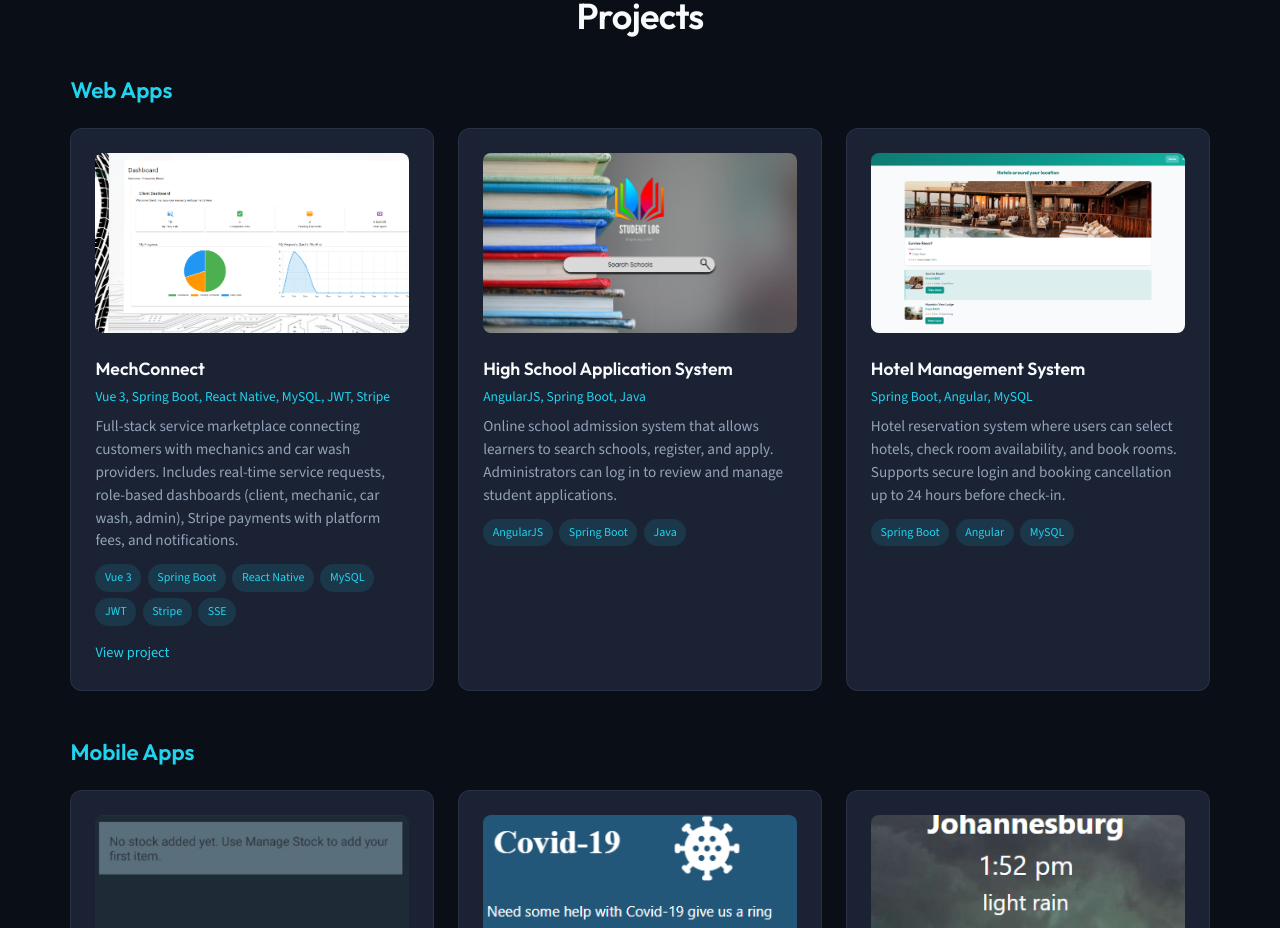
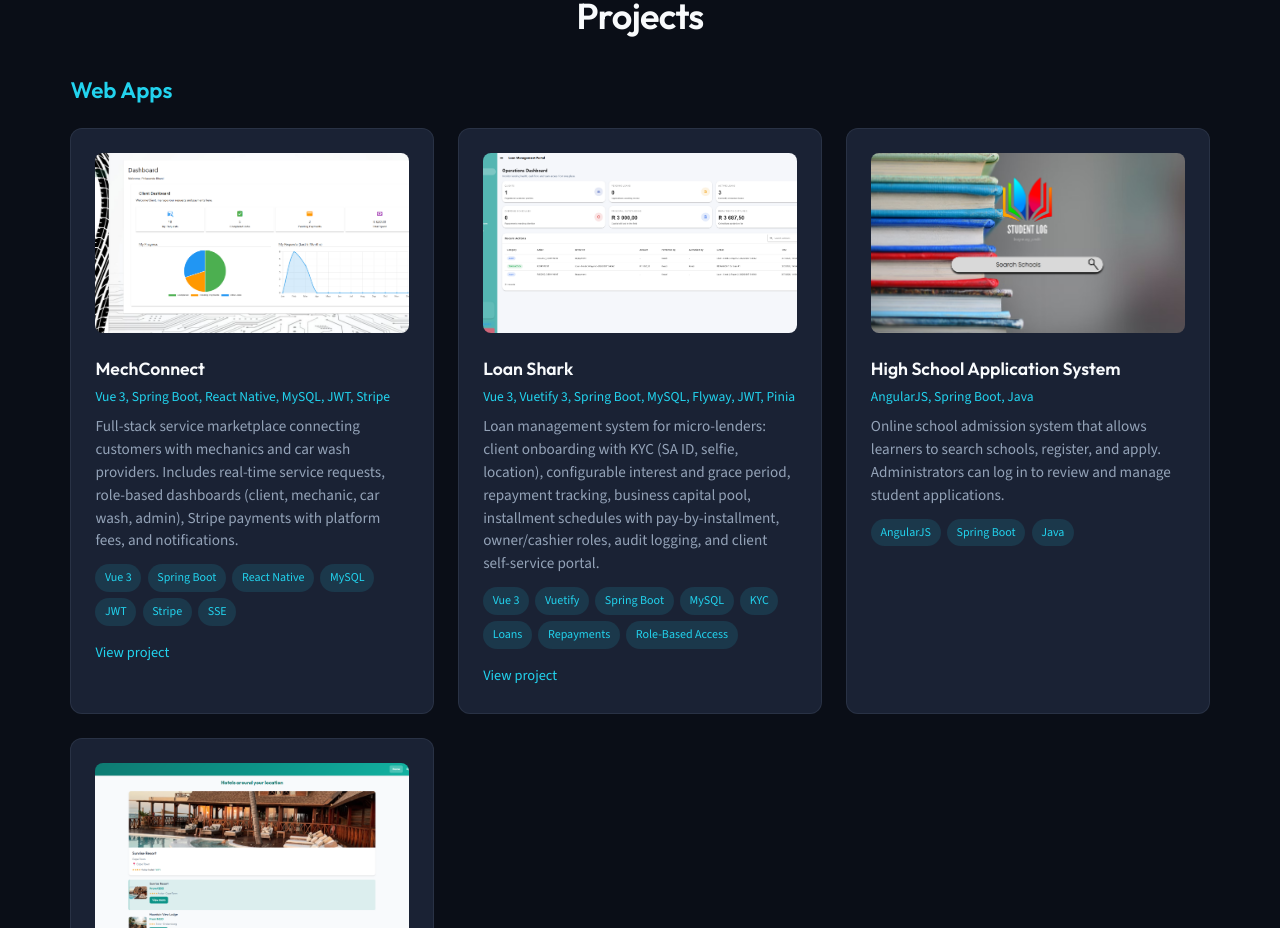
Before and after one commit to pbhaninaa/my-portfolio, a Vue app: page / in a window 1280 px wide. Shown: the part 2660-3588 px from the top of the page. Built offline with nearby package versions, Linux system fonts and the light colour scheme.

Commit message:
Added Loan App

```diff
--- a/src/data/defaultProfile.ts
+++ b/src/data/defaultProfile.ts
@@ -13,6 +13,7 @@ import jobHunterImg from '../assets/job-hunter.png'
 import posImg from '../assets/point-of-sales.png'
 import mechConnectClientDash from '../assets/mech-connect-client-dash.png'
 import stockPilotImage from '../assets/stock-manager.png'
+import loanSharkImage from '../assets/loan_shark.png'
 
 export const defaultProfile: PortfolioProfile = {
   personal: {
@@ -133,6 +134,16 @@ export const defaultProfile: PortfolioProfile = {
     link: 'https://mechanic-management-806bi8xrb-pbhanina-5058s-projects.vercel.app/',
   },
   {
+  name: 'Loan Shark',
+  category: 'Web App',
+  image: loanSharkImage,  // add your image import
+  tech: 'Vue 3, Vuetify 3, Spring Boot, MySQL, Flyway, JWT, Pinia',
+  description:
+    'Loan management system for micro-lenders: client onboarding with KYC (SA ID, selfie, location), configurable interest and grace period, repayment tracking, business capital pool, installment schedules with pay-by-installment, owner/cashier roles, audit logging, and client self-service portal.',
+  tags: ['Vue 3', 'Vuetify', 'Spring Boot', 'MySQL', 'KYC', 'Loans', 'Repayments', 'Role-Based Access'],
+  link: 'https://github.com/pbhaninaa/loan-shark',  // set to your repo
+},
+  {
   name: 'StockPilot',
   category: 'Mobile App',
   image: stockPilotImage,
@@ -142,6 +153,7 @@ export const defaultProfile: PortfolioProfile = {
   tags: ['Android', 'Java', 'SQLite', 'Role-Based Access', 'Inventory', 'Sales Tracking', 'Offline First'],
   link: 'https://github.com/pbhaninaa/stock-management',
 },
+
   {
     name: 'High School Application System',
     category: 'Web App',
```
Also changed, not shown: src/assets/loan_shark.png (added).
